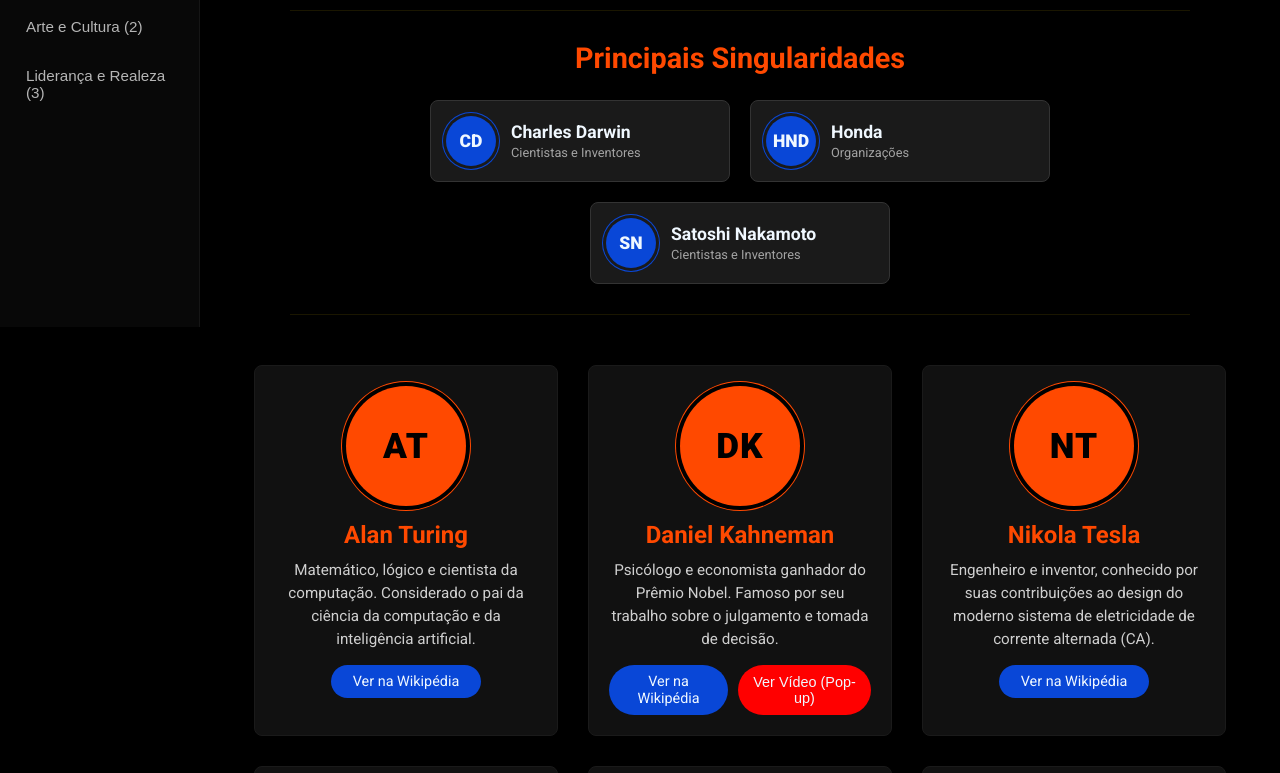
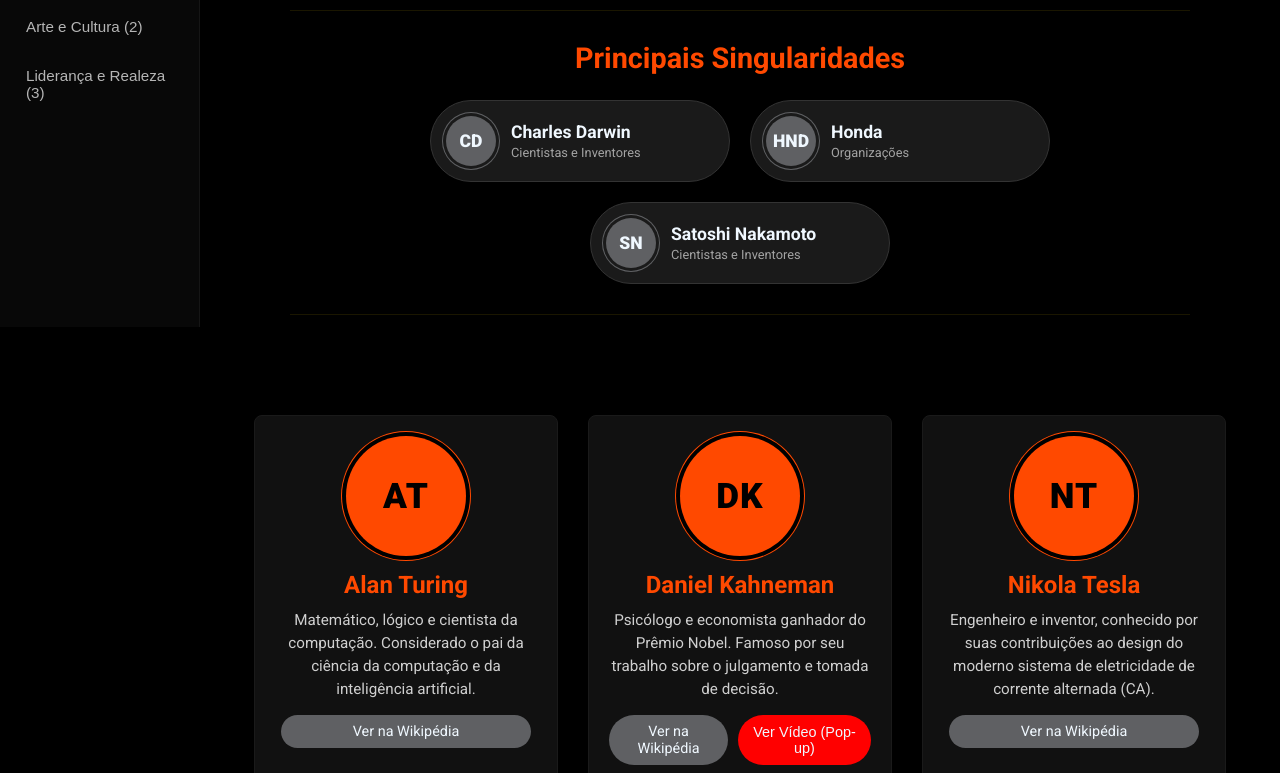
Before and after one commit to phtavares11/base-de-conhecimento, a plain HTML site: page index.html in a window 1280 px wide. Shown: the part 473-1246 px from the top of the page. Drawn offline with Linux system fonts and the light colour scheme.

Commit message:
modificações

```diff
--- a/index.html
+++ b/index.html
@@ -545,7 +545,7 @@
             --color-gold: #FF4900;      /* Cor laranga trocada para um tom mais quente */
             --color-text: #F0F8FF;
             --color-light-bg: #111111;
-            --color-accent-blue: #0947D7; /* NOVO AZUL SOLICITADO */
+            --color-accent-blue: #5f6063; /* NOVO AZUL SOLICITADO */
             --color-tooltip-bg: #222222;
         }
 
@@ -619,7 +619,7 @@
             color: var(--color-gold);
             border-color: var(--color-gold);
             background-color: #1A1A1A;
-            font-weight: 700;
+            font-weight: 1000;
         }
 
         @media (max-width: 768px) {
@@ -794,9 +794,9 @@
          * ------------------------------------------------------------------- */
         #featured-section {
             margin-top: 20px;
-            margin-bottom: 50px;
+            margin-bottom: 100px;
             padding: 30px 0;
-            border-top: 1px solid rgba(255, 215, 0, 0.1);
+            border-top: 1px solid rgba(267, 215, 0, 0.1);
             border-bottom: 1px solid rgba(255, 215, 0, 0.1);
         }
 
@@ -818,7 +818,7 @@
         .featured-card {
             background-color: #1A1A1A;
             border: 1px solid #333;
-            border-radius: 8px;
+            border-radius: 100px;
             padding: 15px;
             display: flex;
             align-items: center;
@@ -848,7 +848,7 @@
             justify-content: center;
             align-items: center;
             font-size: 1.1rem;
-            font-weight: 900;
+            font-weight: 800;
             margin-right: 15px;
             flex-shrink: 0;
             box-shadow: 0 0 0 3px #1A1A1A, 0 0 0 4px var(--color-accent-blue);
@@ -1027,9 +1027,9 @@
             border-radius: 9999px;
             flex-grow: 1;
             text-align: center;
-            max-width: 150px;
+            max-width: 250px;
             cursor: pointer;
-            transition: background-color 0.2s ease, transform 0.2s ease;
+            transition: background-color 0.3s ease, transform 0.3s ease;
             font-size: 0.9rem;
         }
 
@@ -1040,7 +1040,7 @@
         .wiki-link:hover {
             background-color: #073599; /* Tom mais escuro do novo azul */
             color: var(--color-text);
-            transform: scale(1.03);
+            transform: scale(1.12);
         }
 
         /* Ajuste do transform de volta ao normal (do 1.03 para 1.0) */
@@ -1054,7 +1054,7 @@
 
         .youtube-link:hover {
             background-color: #CC0000;
-            transform: scale(1.03);
+            transform: scale(1.1);
         }
 
         .youtube-link:not(:hover) {
```
